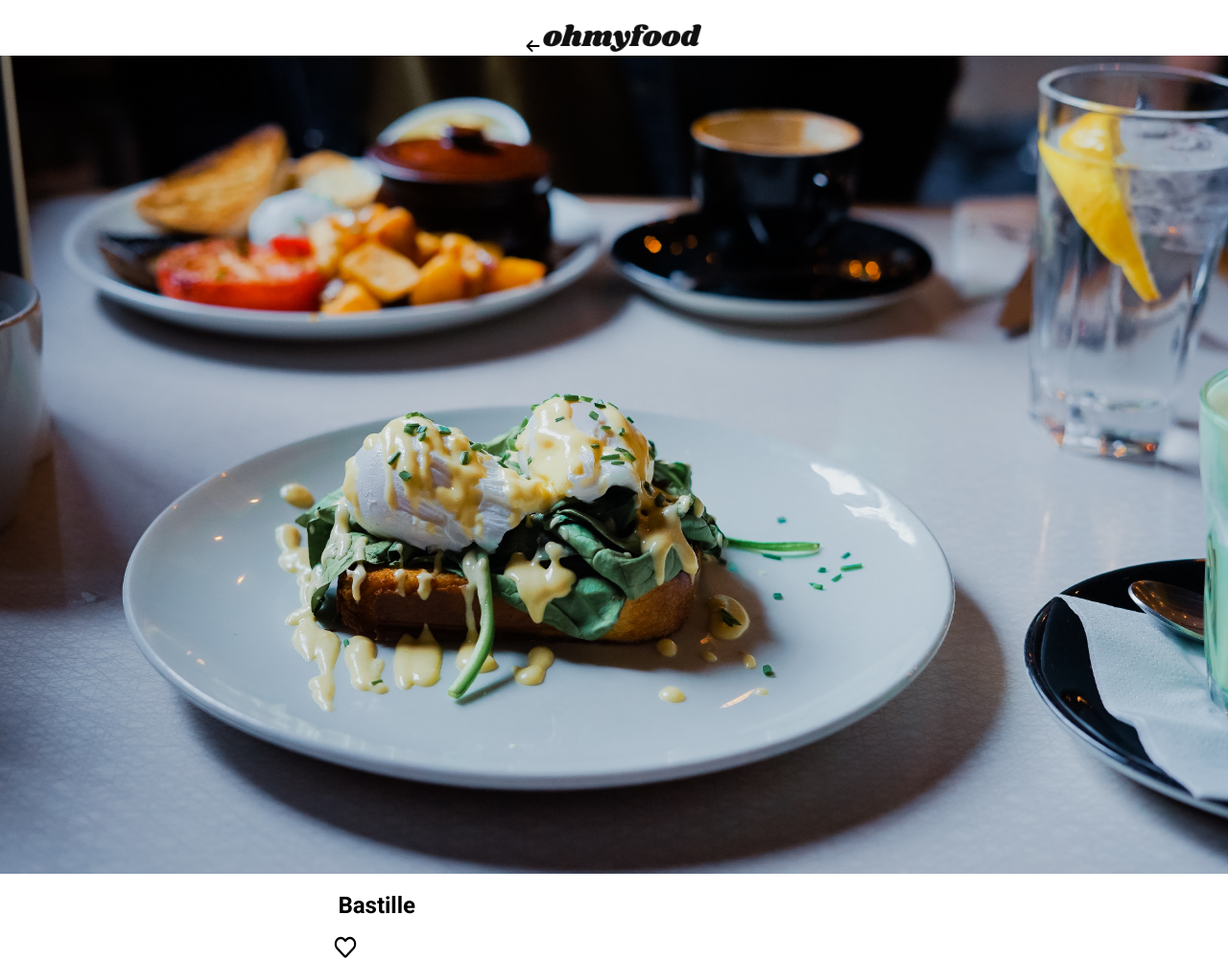
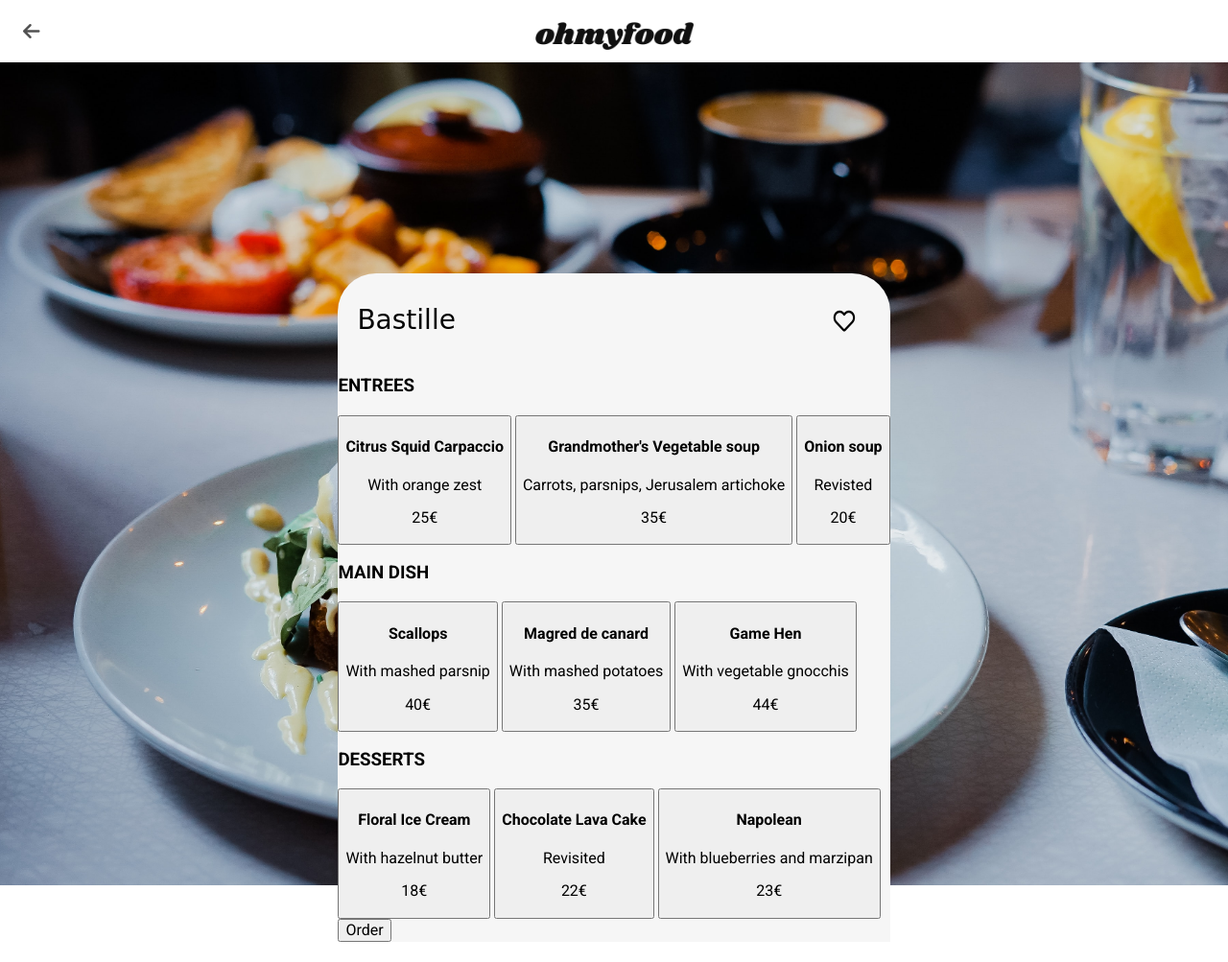
Before and after one commit to MiroslavDermendzhiev/project-3, a website: page html/bastille.html in a window 1280 px wide. Shown: the top 1003 px of the page at 96% size. Drawn offline with Linux system fonts and the light colour scheme; a web font is replaced by a local one.

Commit message:
Restaurant pages - logo, img, title, heart
Header section done, img positioned, restaurant title and heart done.

```diff
--- a/html/bastille.html
+++ b/html/bastille.html
@@ -12,25 +12,29 @@
     <title>Bestille</title>
   </head>
   <body>
-    <header>
+    <header class="restaurants-header">
       <i class="fa-solid fa-arrow-left"></i>
       <img
-        class="logo-img"
+        class="restaurants-header--logo_img"
         src="/images/logo/ohmyfood.png"
         alt="ohmyfood logo"
       />
+      <div class="restaurants-header--empty_div"></div>
     </header>
-    <main>
-      <img
-        class="main-img"
-        src="../images/restaurants/toa-heftiba-DQKerTsQwi0-unsplash.jpg"
-        alt="Bastille food portion"
-      />
+    <main class="restaurants-main">
+      <div class="restaurants-main--img_div">
+        <img
+          class="restaurants-main--img_div--main_img"
+          src="../images/restaurants/toa-heftiba-DQKerTsQwi0-unsplash.jpg"
+          alt="Bastille food portion"
+        />
+      </div>
       <section class="menu">
-        <h2>Bastille</h2>
-        <i
-          class="fa-regular fa-heart restaurants-cards--heart_container_icon"
-        ></i>
+        <div class="menu-title">
+          <h2>Bastille</h2>
+          <i class="fa-regular fa-heart"></i>
+        </div>
+
         <div class="menu-entrees">
           <h3 class="menu-type_title">ENTREES</h3>
           <button class="menu-buttons">
@@ -94,7 +98,7 @@
         </a>
       </section>
     </main>
-    <footer>
+    <footer class="restaurants-footer">
       <h2 class="nav-title">ohmyfood</h2>
       <nav class="nav">
         <ul class="nav-list">
--- a/sass/main.scss
+++ b/sass/main.scss
@@ -5,5 +5,6 @@
 @import "./utils/cards-properties";
 @import "./utils/footer";
 @import "./utils/loading-spinner";
+@import "./utils/restaurant-menues-main";
 @import "./pages/restaurants-menues";
 @import "./pages/home";
--- a/sass/pages/_home.scss
+++ b/sass/pages/_home.scss
@@ -12,7 +12,7 @@ header {
     z-index: 10;
     &-img {
       width: 165px;
-      margin-top: 25px;
+      margin-top: 23px;
     }
   }
   .location {
--- a/sass/pages/_restaurants-menues.scss
+++ b/sass/pages/_restaurants-menues.scss
@@ -1,3 +1,23 @@
-.main-img {
-  width: 100%;
+.restaurants-header {
+  height: 65px;
+  display: flex;
+  align-items: center;
+  justify-content: space-between;
+  padding: 0px 24px;
+  .fa-arrow-left {
+    font-size: 20px;
+    color: $text-clr--light;
+  }
+  &--logo_img {
+    width: 165px;
+    margin-top: 10px;
+  }
+  .restaurants-header--empty_div {
+    display: inline-block;
+    width: 17.5px;
+    height: 20px;
+  }
 }
+// .main-img {
+//   width: 100%;
+// }
--- /dev/null
+++ b/sass/utils/_restaurant-menues-main.scss
@@ -0,0 +1,34 @@
+.restaurants-main {
+  height: 1600px;
+  &--img_div {
+    overflow: hidden;
+    position: absolute;
+    &--main_img {
+      width: 100%;
+      object-position: 0px 11px;
+      transform: scale(1.1);
+    }
+  }
+  .menu {
+    background: $clr-bckgr--primary;
+    position: relative;
+    border-radius: 40px 40px 0px 0px;
+    top: 220px;
+    &-title {
+      display: flex;
+      align-items: center;
+      justify-content: space-between;
+      margin: 10px 40px 0px 20px;
+      h2 {
+        font-family: $title-font;
+        font-size: 28px;
+        font-weight: 500;
+        // margin-left: 20px;
+      }
+      .fa-heart {
+        transform: scale(1.4, 1.6);
+        // margin-right: 40px;
+      }
+    }
+  }
+}
```
Also changed, not shown: html/le-gourmand.html (+10 -5 lines), html/the_enchanted_plate.html (+10 -5 lines), html/the_full_palette.html (+10 -5 lines), css/main.css, sass/utils/_small-mixins.scss (added), 1 other file.
